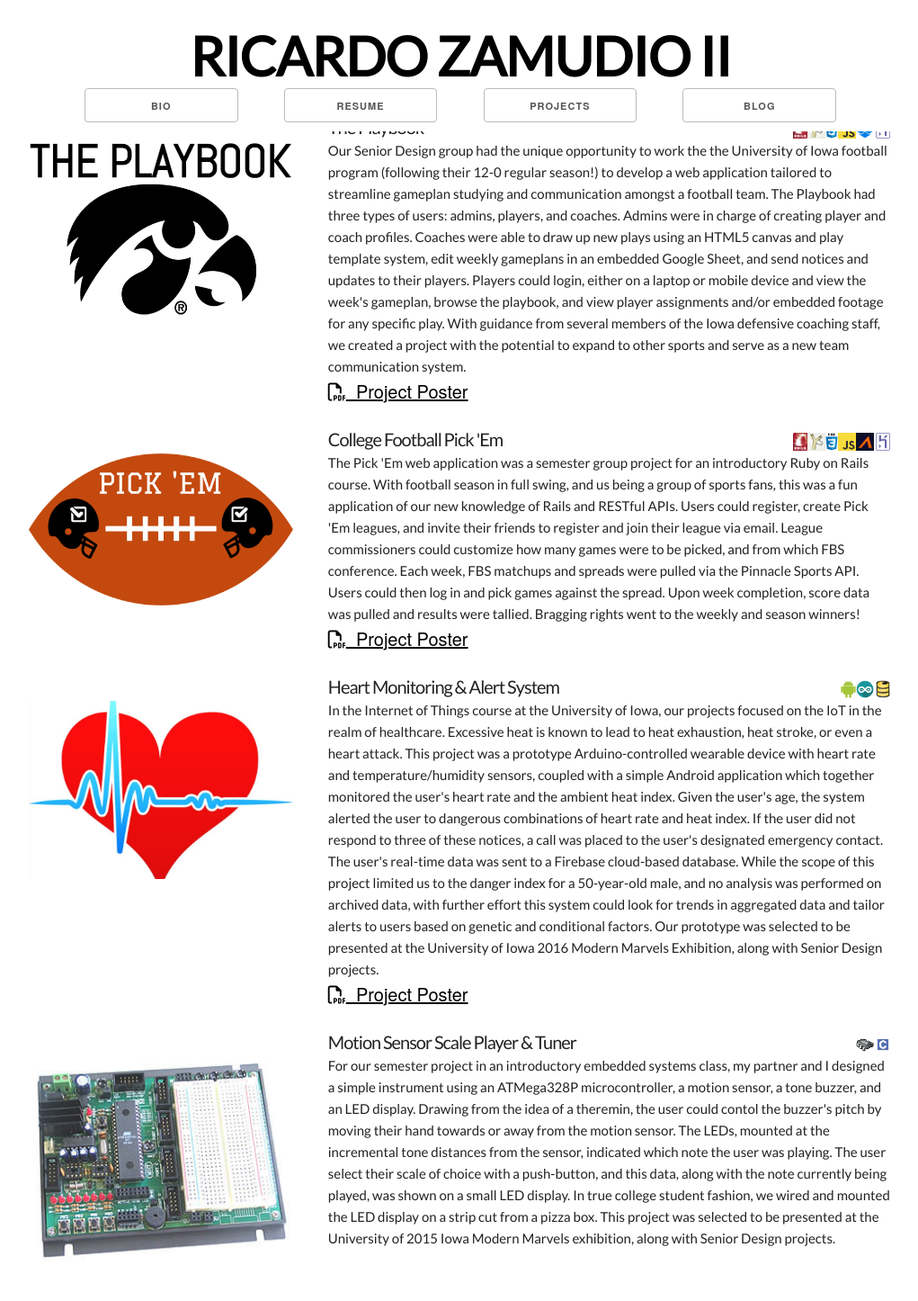
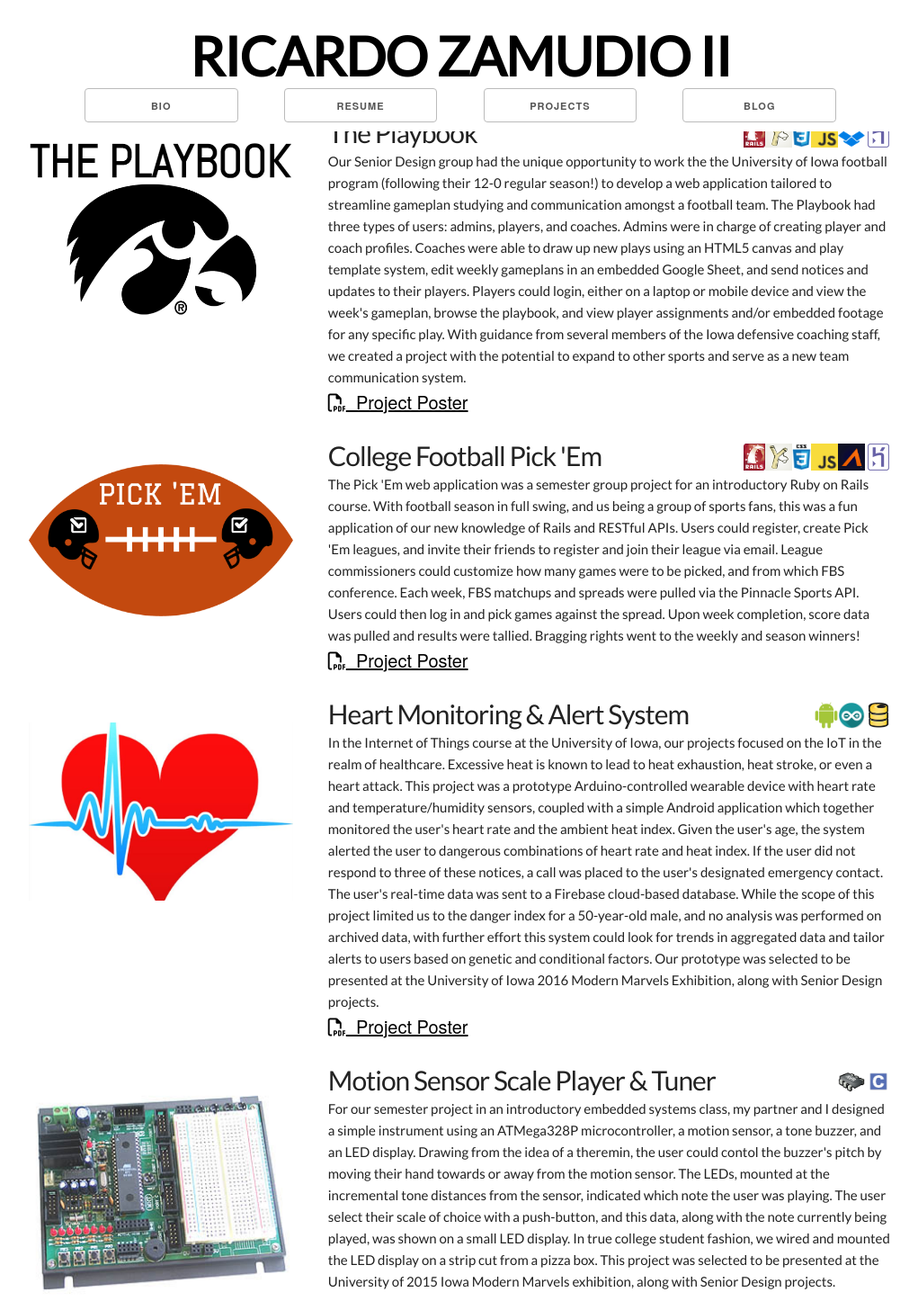
Before and after one commit to ricardozamudio/ricardozamudio.github.io, a Jekyll site: the page built from projects.html, in a window 1280 px wide. Shown: the whole page at 90% size, without its empty margins (128-1149 px from the left). Built offline with Jekyll 4.4.1, drawn with Linux system fonts in a browser that asks for light colours; nearby versions of some CDN libraries; before the commit the page ends 1410 px from its top, so only the background shows below that.

Commit message:
mobile conditional project stuff

```diff
--- a/css/skeleton.css
+++ b/css/skeleton.css
@@ -424,12 +424,23 @@ there.
 @media (min-width: 400px) {}
 
 /* Larger than phablet (also point when grid becomes active) */
-@media (min-width: 550px) {}
+@media (min-width: 550px) {
+  .project-name{
+    font-size:30px;
+  }
+}
 
 /* Larger than tablet */
 @media (min-width: 750px) {
   .container{
     margin-top:10%;
+  }
+
+  .tech-icon{
+    display:inline;
+    height:30px;
+    float:right;
+    padding-top:1%;
   }
 }
 
```
